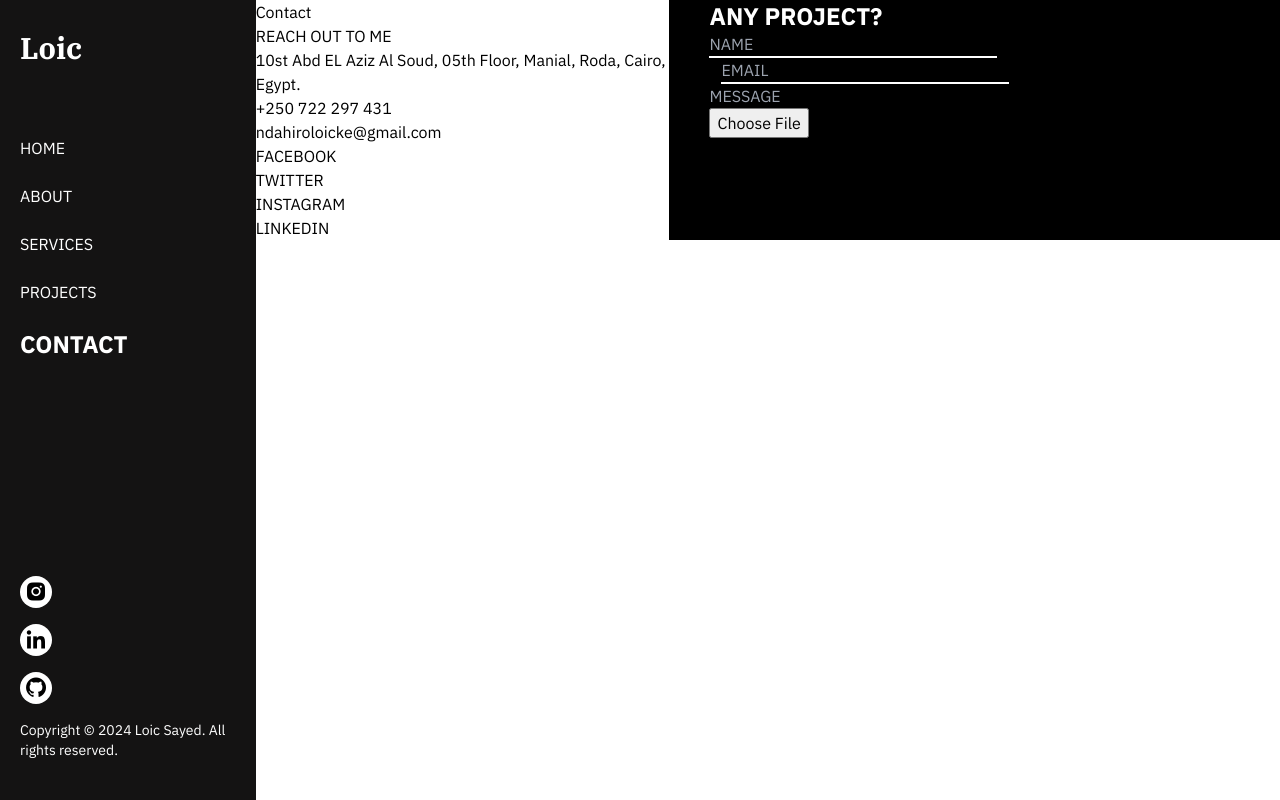
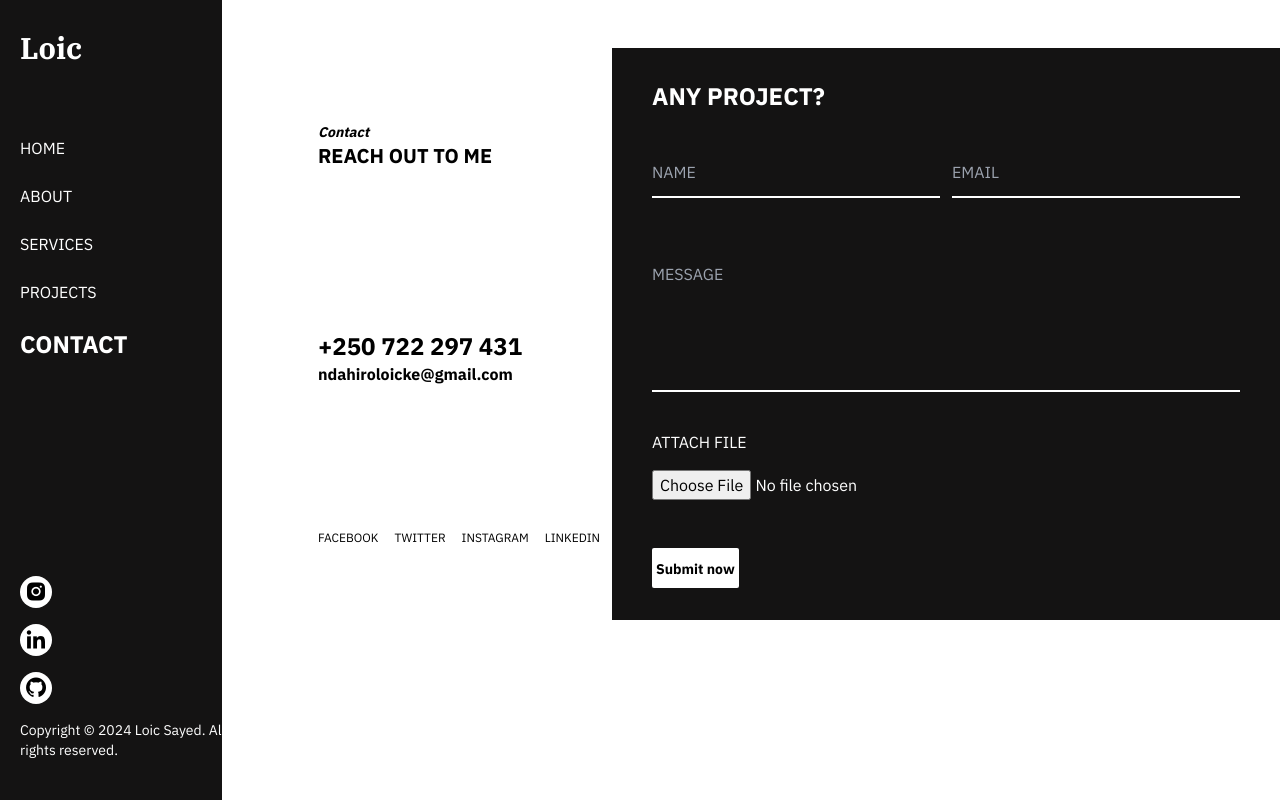
Before and after one commit to Ndahiroloicke/portfolio, a Next.js app: page /contact in a window 1280 px wide. Built offline with nearby package versions, Linux system fonts and the light colour scheme.

Commit message:
Development

```diff
--- a/src/app/contact/contacts.tsx
+++ b/src/app/contact/contacts.tsx
@@ -2,40 +2,43 @@ import React from 'react'
 
 const Contacts = () => {
   return (
-    <div className='text-black'>
-        <div className='flex flex-row'>
-            <div>
-                <h1>Contact</h1>
-                <p>REACH OUT TO ME</p>
-                <p>10st Abd EL Aziz Al Soud, 05th Floor, Manial,
-                Roda, Cairo, Egypt.</p>
+    <div className='text-black py-12'>
+        <div className='flex flex-row items-center space-x-3'>
+            <div className='ml-24'>
+                <h1 className='font-bold italic text-sm'>Contact</h1>
+                <p className='font-extrabold text-xl'>REACH OUT TO ME</p>
 
-                <div>
-                    <p>+250 722 297 431</p>
-                    <p>ndahiroloicke@gmail.com</p>
-                </div>
-                <div>
+                        <div className='flex flex-row items-center mt-40'>
+                            <p className='font-bold text-2xl'>+250 722 297 431</p>
+                        </div>
+                        <div className='flex flex-row items-center'>
+                            <p className='font-bold '>ndahiroloicke@gmail.com</p>
+                        </div>
+
+                <div className='text-xs flex flex-row space-x-4 mt-36 hover:cursor-pointer'>
                     <p>FACEBOOK</p>
                     <p>TWITTER</p>
                     <p>INSTAGRAM</p>
                     <p>LINKEDIN</p>
                 </div>
             </div>
-            <div className='bg-black px-10'>
+            <div className='bg-[#141313] px-10 py-8'>
                 <div>
                     <p className='text-white font-bold text-2xl'>ANY PROJECT?</p>
-                    <div className='space-x-3'>
-                        <input type="text"  placeholder='NAME' className='bg-transparent border-b-2 border-white w-72'/>
-                        <input type="text"  placeholder='EMAIL' className='bg-transparent border-b-2 border-white w-72'/>
+                    <div className='space-x-3 mt-12'>
+                        <input type="text"  placeholder='NAME' className='bg-transparent border-b-2 text-white outline-none border-white w-72 pb-3'/>
+                        <input type="text"  placeholder='EMAIL' className='bg-transparent border-b-2 text-white outline-none border-white w-72 pb-3'/>
                     </div>
-                    <div>
-                        <input type="text" placeholder='MESSAGE' className='bg-transparent'/>
+                    <div className='mt-16'>
+                        <textarea name="message" id="1" placeholder='MESSAGE' className='resize-none bg-transparent outline-none text-white border-b-2 border-white w-[588px] pb-20'></textarea>
                     </div>
-                    <div>
-                        <input type="file" placeholder='ATTACH FILE'/>
+                    <div className='text-white flex flex-col mt-8'>
+                        <label htmlFor="file">ATTACH FILE</label>
+                        <input type="file" name='file' className='mt-4' placeholder='ATTACH FILE'/>
                     </div>
-
-                    <button> Submit now </button>
+                    <div className='bg-white w-fit py-2 px-1 rounded-sm mt-12'>
+                    <button className='text-sm font-bold'> Submit now </button>
+                    </div>
                 </div>
             </div>
         </div>
--- a/src/app/contact/page.tsx
+++ b/src/app/contact/page.tsx
@@ -3,7 +3,7 @@ import Contacts from "./contacts";
 
 export default function Page(){
     return(
-        <div className="flex flex-row">
+        <div className="flex flex-row mx-auto">
             <Navbar/>
             <Contacts/>
         </div>
--- a/src/components/testimony.tsx
+++ b/src/components/testimony.tsx
@@ -6,7 +6,7 @@ import lanez from "../assets/lanez.jpg"
 
 const Testimony = () => {
   return (
-    <div className='h-fit py-20 align-middle w-full text-white bg-black'>
+    <div className='h-fit py-20 align-middle w-full text-white bg-[#141313]'>
         <div className='w-fit align-middle mx-auto'>
             <div className='mb-20 flex flex-col items-center'>
                 <h1 className='font-semibold italic'>Testimonials</h1>
@@ -14,7 +14,7 @@ const Testimony = () => {
             </div>
             <div className='flex flex-row items-end'>
                 <div>
-                <Image src={lanez} alt='lanez' className='w-80 h-96 rounded-t-full'/>
+                <Image src={lanez} alt='lanez' className='w-96 h-96 rounded-t-full'/>
                 </div>
                 <div className='w-96 py-4 pl-10'>
                     <p className='font-semibold text-xl italic'>“ File storage made easy – including powerful features you won’t find anywhere else. Whether you’re.”</p>
```
